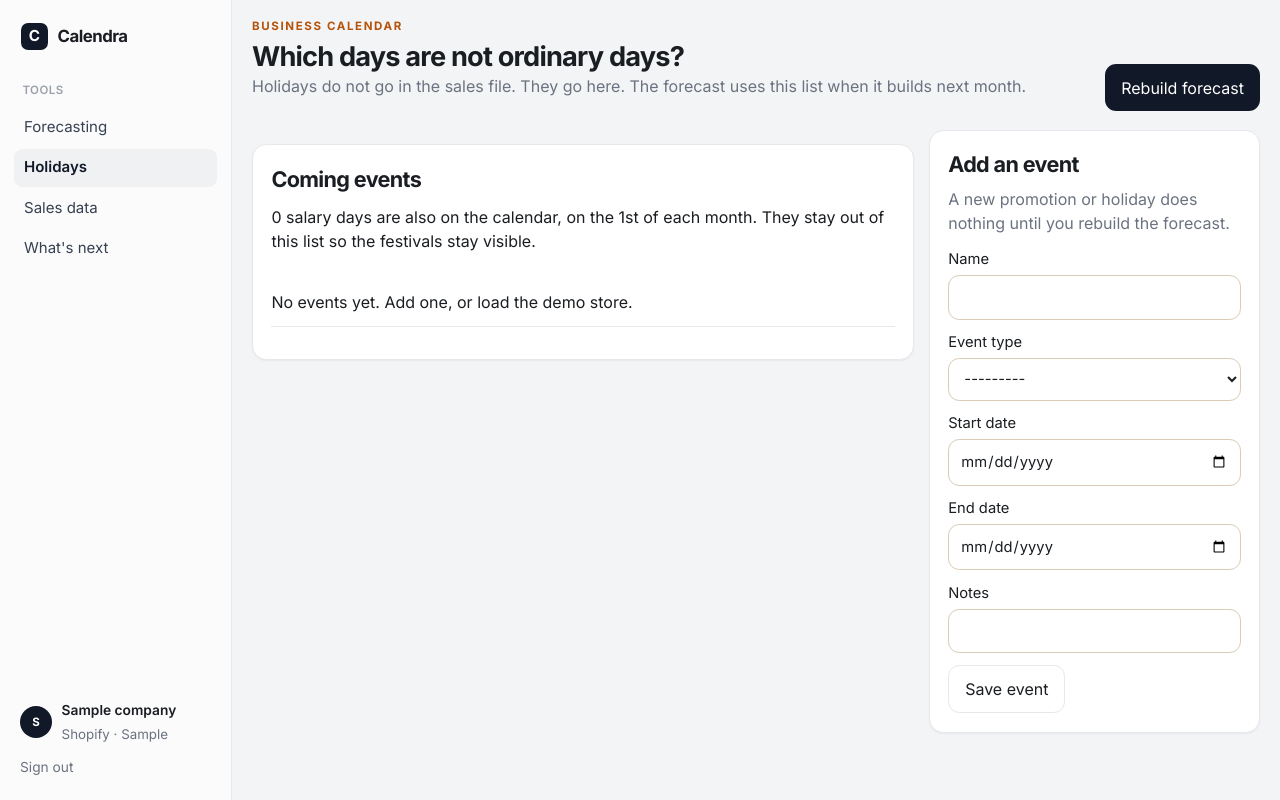
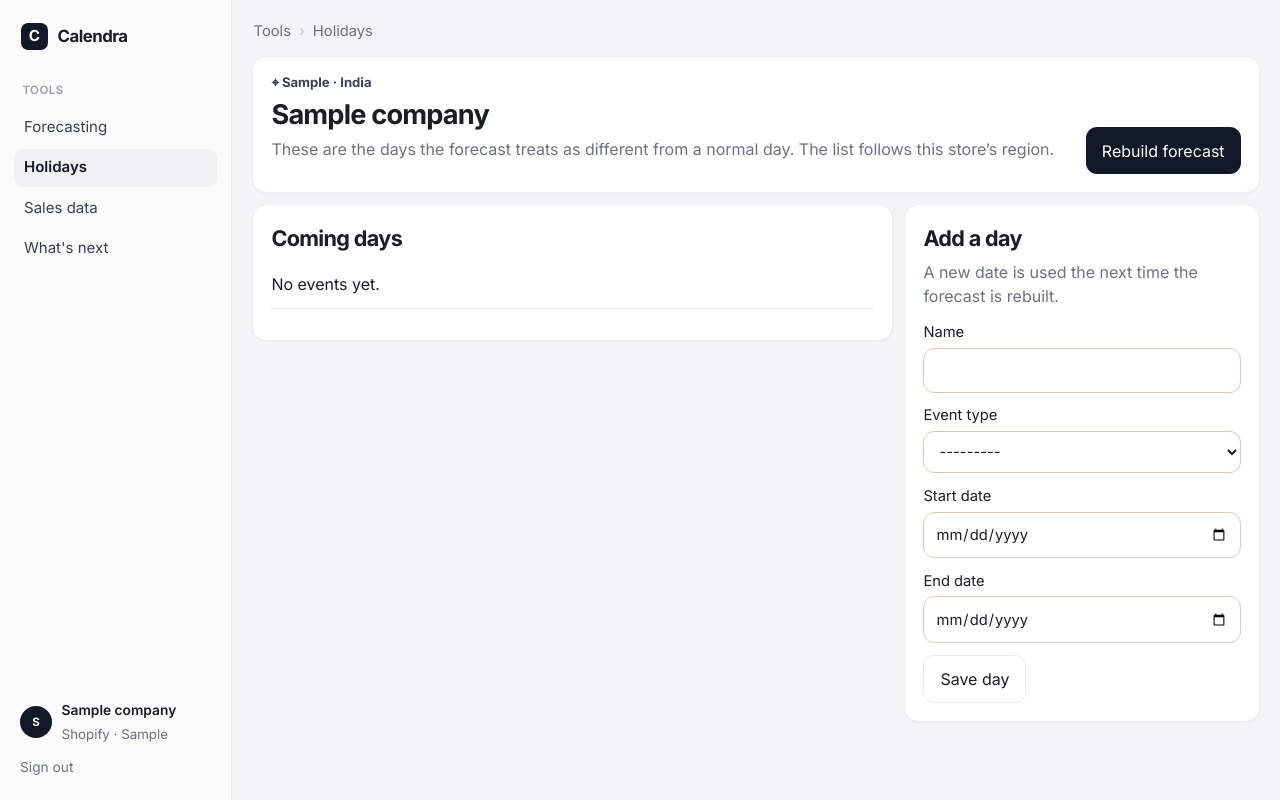
Before and after one commit to venikaa-work/inventory-demand-system, a Django app: page /calendar/ in a window 1280 px wide. Run offline with Django 5.2, Linux system fonts and the light colour scheme; a user stored in the database is signed in; tables that the repository leaves empty hold one stand-in row (values such as "Sample post").

Commit message:
Open each product in place and make the reorder notes easier to read.
The forecasting list keeps its order when a row is opened, and the restock card, holiday list, and Shopify sales page use the same quieter layout.

Co-authored-by: Cursor <cursoragent@cursor.com>

```diff
--- a/planner/static/planner/app.css
+++ b/planner/static/planner/app.css
@@ -177,13 +177,15 @@ input, select {
 .sheet {
   background: white; border: 1px solid #eceef1; border-radius: 0.9rem;
   box-shadow: 0 1px 2px rgba(16, 24, 40, 0.04); overflow: hidden;
+  scroll-margin-top: 16px;
 }
 .item-row {
   display: grid;
-  grid-template-columns: 48px minmax(180px, 1.5fr) 1fr 0.85fr 0.7fr minmax(150px, auto);
+  grid-template-columns: 1.4rem 48px minmax(160px, 1.45fr) 1fr 0.9fr 0.7fr minmax(140px, auto);
   gap: 0.75rem; align-items: center; padding: 0.95rem 1rem;
   color: inherit; text-decoration: none;
 }
+.serial { color: #9aa1ab; font-size: 0.82rem; font-weight: 650; }
 .item-row:hover { background: #fafafa; text-decoration: none; }
 .thumb {
   width: 44px; height: 44px; border-radius: 0.55rem; background: #f3f0ea;
@@ -222,6 +224,11 @@ input, select {
 .cover-key .stock { background: #d1d5db; }
 .cover-key .order { background: #7c5cbf; }
 .cover-key .demand { background: #111827; width: 2px; height: 0.7rem; }
+.plan-points {
+  margin: 0.7rem 0 0.3rem; padding: 0.75rem 0.9rem 0.75rem 1.35rem;
+  background: #f6f7f8; border-radius: 0.7rem;
+}
+.plan-points li { margin: 0.32rem 0; font-size: 0.9rem; }
 .money { display: flex; justify-content: space-between; gap: 1rem; margin: 0.85rem 0 0.25rem; }
 .money strong { display: block; font-size: 1.2rem; margin-top: 0.12rem; }
 .commit, .added {
@@ -232,9 +239,20 @@ input, select {
 .board-foot { margin: 0.15rem 0.15rem 0; }
 .calc { max-width: 46rem; padding-top: 0.3rem; }
 .chart-wrap { height: 270px; }
+.cal-head, .cal-list, .cal-form { padding: 1.05rem 1.15rem 1.15rem; }
+.cal-head { display: flex; justify-content: space-between; align-items: end; gap: 1rem; }
+.cal-head h1, .cal-list h2, .cal-form h2 { margin-bottom: 0.35rem; }
+.region { margin: 0 0 0.35rem; font-size: 0.82rem; font-weight: 650; color: #374151; }
+.cal-grid { display: grid; grid-template-columns: 1.35fr 0.75fr; gap: 0.7rem; align-items: start; }
+.detail-form { display: grid; grid-template-columns: 1fr 1fr auto; gap: 0.8rem; align-items: end; max-width: 46rem; }
+.detail-form label { margin: 0; }
+.chip.major { background: #111827; color: white; }
+.chip.promotion { background: #e5e7eb; color: #111827; }
+.chip.holiday { background: #f3f4f6; color: #374151; }
+.chip.payday { background: #f3f4f6; color: #374151; }
 
 @media (max-width: 980px) {
-  .shell, .split, .auth, .stat-grid, .stat-grid.three, .forecast-grid, .item-row { grid-template-columns: 1fr; }
+  .shell, .split, .auth, .stat-grid, .stat-grid.three, .forecast-grid, .item-row, .cal-grid, .detail-form { grid-template-columns: 1fr; }
   .sidebar { position: sticky; top: 0; }
   .auth-copy h1, h1 { font-size: 2rem; }
   .sidebar nav { flex-direction: row; flex-wrap: wrap; }
--- a/planner/templates/planner/calendar.html
+++ b/planner/templates/planner/calendar.html
@@ -1,11 +1,13 @@
 {% extends "planner/base.html" %}
-{% block title %}Calendar · Calendra{% endblock %}
+{% block title %}Holidays · Calendra{% endblock %}
 {% block content %}
-<header class="page-head">
+<section class="board">
+  <p class="crumb">Tools <span>›</span> Holidays</p>
+  <header class="sheet cal-head">
     <div>
-    <p class="eyebrow">Business calendar</p>
-    <h1>Which days are not ordinary days?</h1>
-    <p class="lede">Holidays do not go in the sales file. They go here. The forecast uses this list when it builds next month.</p>
+      <p class="region">⌖ {{ company.city }} · India</p>
+      <h1>{{ company.name }}</h1>
+      <p class="lede">These are the days the forecast treats as different from a normal day. The list follows this store’s region.</p>
     </div>
     <form method="post" action="{% url 'run_forecast' %}">
       {% csrf_token %}
@@ -13,41 +15,41 @@
     </form>
   </header>
 
-<section class="split">
-  <article class="card panel">
-    <div class="panel-head">
-      <h2>Coming events</h2>
-      <p>{{ payday_count }} salary days are also on the calendar, on the 1st of each month. They stay out of this list so the festivals stay visible.</p>
-    </div>
+  <div class="cal-grid">
+    <article class="sheet cal-list">
+      <h2>Coming days</h2>
       <ul class="event-list">
         {% for event in events %}
           <li>
             <span class="chip {{ event.event_type }}">{{ event.get_event_type_display }}</span>
             <div>
               <strong>{{ event.name }}</strong>
-            <p>{{ event.start_date|date:"j M Y" }}{% if event.end_date != event.start_date %} – {{ event.end_date|date:"j M Y" }}{% endif %}{% if event.notes %} · {{ event.notes }}{% endif %}</p>
+              <p>{{ event.start_date|date:"j M Y" }}{% if event.end_date != event.start_date %} – {{ event.end_date|date:"j M Y" }}{% endif %}</p>
             </div>
           </li>
         {% empty %}
-        <li>No events yet. Add one, or load the demo store.</li>
+          <li>No events yet.</li>
         {% endfor %}
       </ul>
     </article>
-  <article class="card">
-    <h2>Add an event</h2>
-    <p class="lede">A new promotion or holiday does nothing until you rebuild the forecast.</p>
+    <article class="sheet cal-form">
+      <h2>Add a day</h2>
+      <p class="lede">A new date is used the next time the forecast is rebuilt.</p>
       <form method="post">
         {% csrf_token %}
         {{ form.non_field_errors }}
         {% for field in form %}
+          {% if field.name != "notes" %}
             <label>
               <span>{{ field.label }}</span>
               {{ field }}
               {% if field.errors %}<em>{{ field.errors|striptags }}</em>{% endif %}
             </label>
+          {% endif %}
         {% endfor %}
-      <button class="secondary" type="submit">Save event</button>
+        <button class="secondary" type="submit">Save day</button>
       </form>
     </article>
+  </div>
 </section>
 {% endblock %}
--- a/planner/templates/planner/includes/product_row.html
+++ b/planner/templates/planner/includes/product_row.html
@@ -1,5 +1,6 @@
 {% load humanize static %}
-<a class="item-row{% if open %} open{% endif %}" href="{% if open %}{% url 'dashboard' %}{% else %}{% url 'product' row.product.pk %}{% endif %}">
+<a class="item-row{% if open %} open{% endif %}" id="item-{{ row.product.pk }}" href="{% if open %}{% url 'dashboard' %}#item-{{ row.product.pk }}{% else %}{% url 'product' row.product.pk %}#item-{{ row.product.pk }}{% endif %}">
+  <span class="serial">{{ forloop.counter }}</span>
   <span class="thumb">
     {% with "planner/products/"|add:row.product.sku|lower|add:".jpg" as photo %}
       <img src="{% static photo %}" alt="{{ row.product.name }}">
--- a/planner/views.py
+++ b/planner/views.py
@@ -1,6 +1,8 @@
 import math
 from collections import defaultdict
 from datetime import timedelta
+
+from django.db.models import Max, Min, Sum
 
 from django.contrib import messages
 from django.contrib.auth import login
@@ -301,7 +303,6 @@ def dashboard(request):
     rows = _sorted_plans(company.products.all(), run, today) if run else []
     context["rows"] = rows
     context["expanded"] = rows[0] if rows else None
-    context["others"] = rows[1:] if rows else []
     context["tab"] = "forecast"
     if rows:
         context["chart"] = _story_chart(rows[0]["product"], run, today)
@@ -316,13 +317,7 @@ def product_detail(request, pk):
     today = timezone.localdate()
     plan = _plan_for(product, run, today) if run else None
     chart = _story_chart(product, run, today)
-    others = []
-    if run:
-        others = [
-            row
-            for row in _sorted_plans(company.products.all(), run, today)
-            if row["product"].pk != product.pk
-        ]
+    rows = _sorted_plans(company.products.all(), run, today) if run else []
     return render(
         request,
         "planner/product.html",
@@ -331,7 +326,7 @@ def product_detail(request, pk):
             "run": run,
             "plan": plan,
             "expanded": plan,
-            "others": others,
+            "rows": rows,
             "tab": request.GET.get("tab", "forecast"),
             "chart": chart,
             "stock_form": StockForm(
@@ -353,7 +348,7 @@ def update_stock(request, pk):
         if run:
             refresh_recommendation(product, run)
         messages.success(request, "Stock and lead time updated. The order suggestion uses the new numbers.")
-    return redirect("product", pk=product.pk)
+    return redirect(f"/products/{product.pk}/?tab=details#item-{product.pk}")
 
 
 @login_required
@@ -364,7 +359,7 @@ def accept_recommendation(request, pk):
     recommendation.status = Recommendation.ACCEPTED
     recommendation.save(update_fields=["status"])
     messages.success(request, f"Marked the {recommendation.product.name} order as accepted.")
-    return redirect("product", pk=recommendation.product_id)
+    return redirect(f"/products/{recommendation.product_id}/#item-{recommendation.product_id}")
 
 
 @login_required
@@ -397,6 +392,13 @@ def calendar_page(request):
 @login_required
 def data_page(request):
     company = request.user.company
+    sales = Sale.objects.filter(product__company=company)
+    span = sales.aggregate(first=Min("date"), last=Max("date"), units=Sum("quantity"))
+    catalogue = company.products.annotate(
+        sold=Sum("sales__quantity"),
+        first_sale=Min("sales__date"),
+        last_sale=Max("sales__date"),
+    ).order_by("name")
     return render(
         request,
         "planner/data.html",
@@ -404,7 +406,9 @@ def data_page(request):
             "form": UploadForm(),
             "run": company.forecast_runs.first(),
             "product_count": company.products.count(),
-            "sale_count": Sale.objects.filter(product__company=company).count(),
+            "sale_count": sales.count(),
+            "span": span,
+            "catalogue": catalogue,
         },
     )
 
```
Also changed, not shown: planner/templates/planner/data.html (+46 -39 lines), planner/templates/planner/includes/forecast_board.html (+35 -36 lines). Lines whose indentation alone changed are shown as unchanged.
